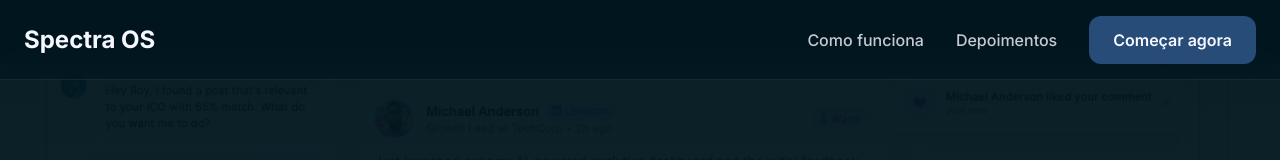
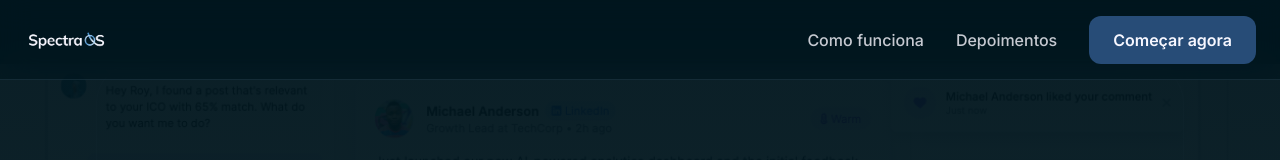
Before and after one commit to Spectragencia/glow-convert-sell-92054-73286-35852-117-83967, a React (Vite) app: page / in a window 1280 px wide. Shown: the top 160 px of the page. Built offline with nearby package versions, Linux system fonts and the light colour scheme.

Commit message:
Update logo in navbar

```diff
--- a/src/components/Navbar.tsx
+++ b/src/components/Navbar.tsx
@@ -1,7 +1,7 @@
-
 import React, { useState, useEffect } from 'react';
 import { cn } from '@/lib/utils';
 import { Menu, X } from 'lucide-react';
+import spectraLogo from '@/assets/spectra-logo.png';
 
 const Navbar = () => {
   const [isScrolled, setIsScrolled] = useState(false);
@@ -30,7 +30,7 @@ const Navbar = () => {
         <div className="h-full flex items-center justify-between">
         <div className="flex items-center">
           <a href="/" className="flex items-center">
-            <span className="text-2xl font-bold text-convrt-light">Spectra OS</span>
+            <img src={spectraLogo} alt="Spectra OS" className="h-10 md:h-12 w-auto" />
           </a>
         </div>
 
```
Also changed, not shown: src/assets/spectra-logo.png (added).
